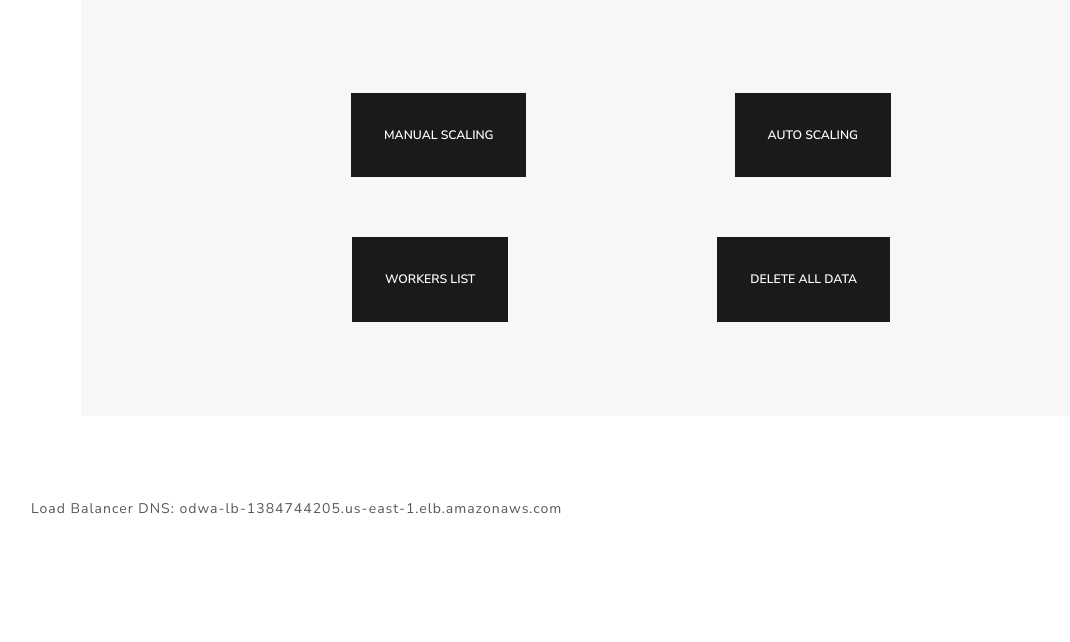
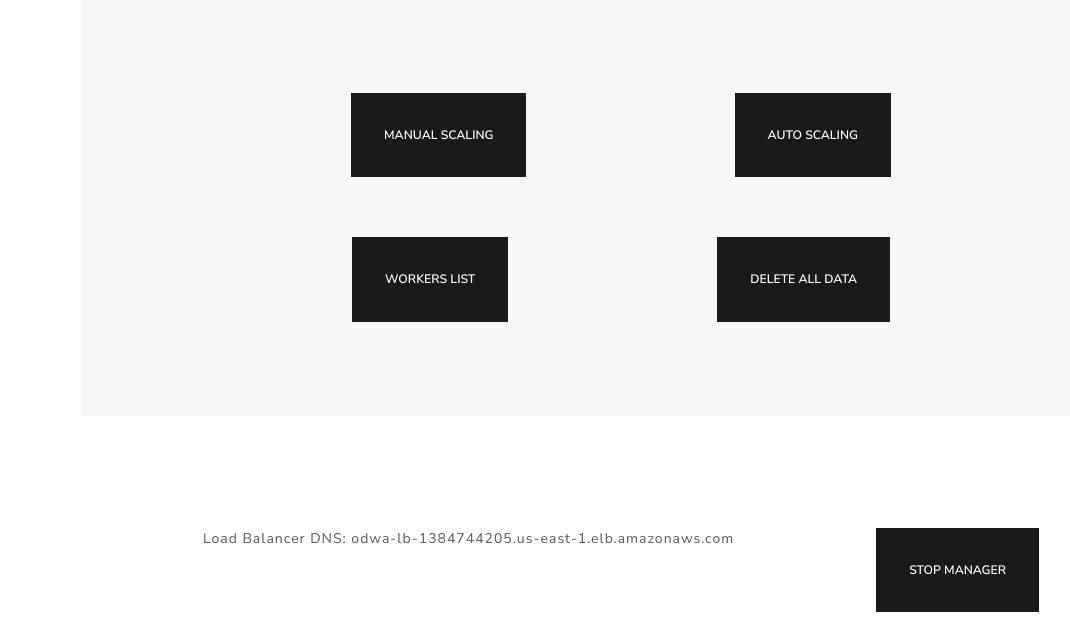
Before and after one commit to pcheng11/ODWA-MANAGER, a Flask app: page /panel/ in a window 1280 px wide. Shown: the part 271-913 px from the top of the page, without its empty margins (19-1089 px from the left). Before the commit the page ends 785 px from the top, so only its background shows below. Run offline with Flask 2, Linux system fonts and the light colour scheme; data that the repository does not hold is empty; parts of the project's set-up code (start-up, migrations or seed data) failed here and were passed over; some libraries are stand-ins or nearby versions.

Commit message:
refactor code

```diff
--- a/src/background.py
+++ b/src/background.py
@@ -76,7 +76,7 @@ def auto_check_avg_cpu_utilization():
 
     with app.app_context():
         autoScalingConfig = AutoScalingConfig.query.first()
-        print(autoScalingConfig)
+        print("auto config:  " + str(autoScalingConfig))
     if not autoScalingConfig:
         return
 
--- a/src/panel/view.py
+++ b/src/panel/view.py
@@ -3,7 +3,7 @@ from flask import Blueprint, url_for, render_template, redirect, flash
 from src import ec2
 from config import config
 from src.util import delete_s3_data, delete_rds_data
-from src.worker import get_num_workers_30
+from src.worker import get_num_workers_30, destroy_a_worker
 from src.cpu import get_avg_cpu_utilization_2, get_avg_cpu_utilization_30
 from src.instances import get_serving_instances, get_serving_instances
 
@@ -49,12 +49,26 @@ def list_workers():
                            cpuMax=cpuMax)
 
 
-@panel_blueprint.route('delete_data', methods=['POST'])
+@panel_blueprint.route('/delete_data', methods=['POST'])
 def delete_data():
     delete_s3_data()
     delete_rds_data()
     flash("All Data Deleted Successfully")
     return redirect(url_for('panel.index'))
+
+
+@panel_blueprint.route('/stop_manager', methods=['POST'])
+def stop_manager():
+    instances = ec2.instances.filter(
+        Filters=[{'Name': 'tag:Name', 'Values': ['worker']}])
+    for instance in instances:
+        destroy_a_worker(instance.id)
+
+    managers = ec2.instances.filter(
+        Filters=[{'Name': 'tag:Name', 'Values': ['manager']}]
+    )
+    for manager in managers:
+        manager.stop()
 
 
 @panel_blueprint.route('/autoscaling', methods=['GET'])
--- a/src/templates/panel.html
+++ b/src/templates/panel.html
@@ -57,6 +57,13 @@
             </div>
         </div>
     </div>
-    <p>Load Balancer DNS: odwa-lb-1384744205.us-east-1.elb.amazonaws.com</p>
+
+    <div style="display: flex; flex-direction:row; justify-content: space-evenly; padding: 30px;">
+        <p>Load Balancer DNS: odwa-lb-1384744205.us-east-1.elb.amazonaws.com</p>
+        <form action="{{url_for('panel.stop_manager')}}" method='post'>
+            <button type="submit" class="btn btn-lg btn-primary">STOP MANAGER</button>
+        </form>
+    </div>
+
 </div>
 {% endblock %}
```
Also changed, not shown: config/config.py (+0 -3 lines).
